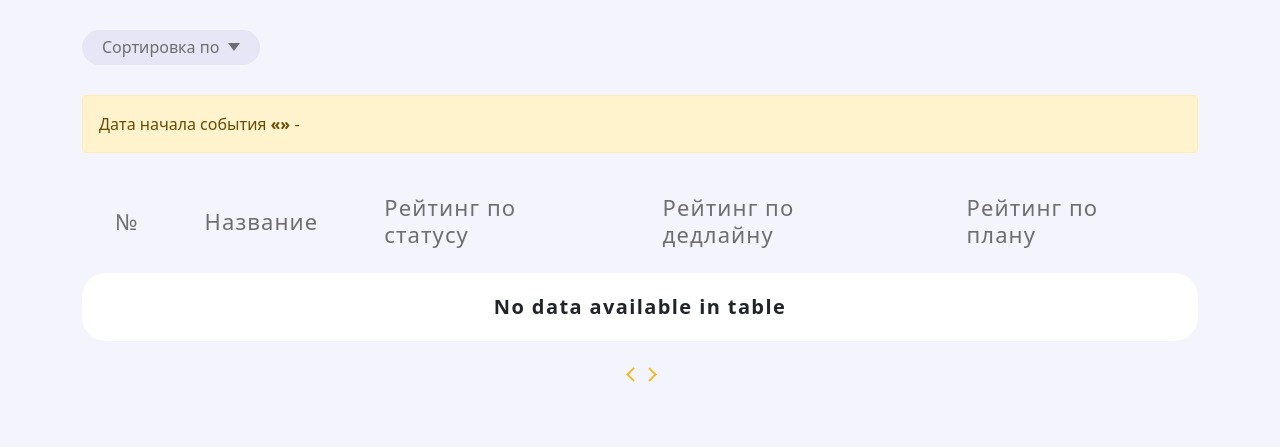
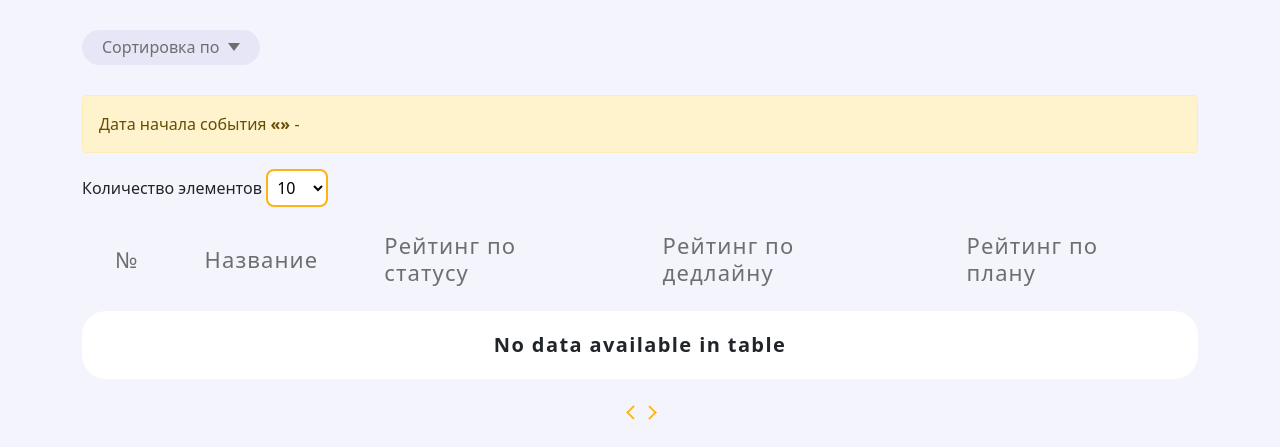
Before and after one commit to evgeny422/ExcelParser, a Django app: page / in a window 1280 px wide. Shown: the part 100-547 px from the top of the page. Run offline with Django 4.2, Linux system fonts and the light colour scheme; data that the repository does not hold is empty; some libraries are stand-ins or nearby versions.

Commit message:
load page length to document list

```diff
--- a/static/css/main.css
+++ b/static/css/main.css
@@ -101,3 +101,11 @@
     text-decoration: none;
     margin: 0 5px;
 }
+
+.dataTables_wrapper .dataTables_length select {
+    border: 2px solid #FDB412 !important;
+    background-color: white !important;
+    border-radius: 8px !important;
+    padding: 5px 5px !important;
+    outline: none !important;
+}
--- a/static/js/paginate_table.js
+++ b/static/js/paginate_table.js
@@ -1,13 +1,17 @@
 jQuery(document).ready(function () {
+    console.log('23');
     $tables = new DataTable('table[data-table-type^=paginate-table-]', {
-        dom: 't<"d-flex justify-content-center mt-2"p>',
+        dom: 'lt<"d-flex justify-content-center mt-2"p>',
         ordering: false,
-        pageLength: 9,
+        pageLength: 10,
+        sLengthMenu: 'Количество элементов',
+        lengthMenu: [[10, 20, 30, 40, -1], [10, 20, 30, 40, 'Все']],
         language: {
             oPaginate: {
                 sNext: '<div class="d-flex align-content-center justify-content-center"><span class="svg-arrow i-left"></span></div>',
                 sPrevious: '<div class="d-flex align-content-center justify-content-center"><span class="svg-arrow i-right"></span></div>',
-            }
+            },
+            lengthMenu: "Количество элементов _MENU_"
         }
     });
     console.log($tables);
```
